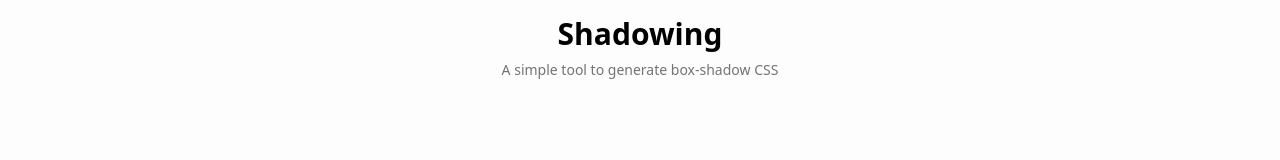
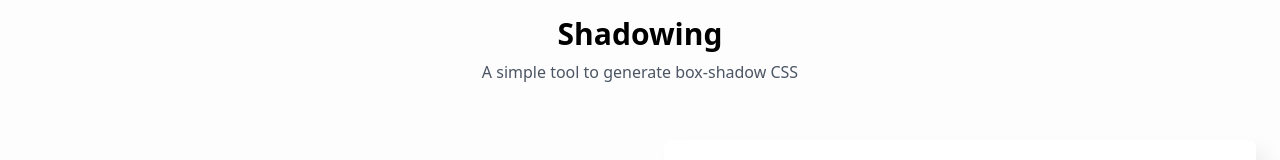
Before and after one commit to iyoub/shadowing, a Vue app: page / in a window 1280 px wide. Shown: the top 160 px of the page. Built offline with nearby package versions, Linux system fonts and the light colour scheme; what @highlightjs/vue-plugin would draw is missing.

Commit message:
unifyinf tpography classes

```diff
--- a/src/App.vue
+++ b/src/App.vue
@@ -2,7 +2,8 @@
   <main class="min-h-screen bg-neutral-100/20 flex">
     <div class="container mx-auto px-6 flex flex-col">
       <NavBar />
-      <div class="my-auto py-8">
+
+      <section class="my-10">
         <div class="grid sm:grid-cols-2 grid-cols-1 gap-12 mb-12">
           <BoxCard />
           <ControlsCard />
@@ -10,7 +11,11 @@
         <div class="flex justify-center w-auto sticky bottom-2">
           <HighlightCode :code="code" />
         </div>
-      </div>
+      </section>
+
+      <section class="my-10">
+        <ShadowPresets />
+      </section>
     </div>
   </main>
 </template>
@@ -21,4 +26,5 @@ import ControlsCard from '@/components/ControlsCard.vue'
 import HighlightCode from './components/HighlightCode.vue'
 import NavBar from './components/NavBar.vue'
 import { code } from './states/styles'
+import ShadowPresets from './components/ShadowPresets.vue'
 </script>
--- a/src/assets/main.css
+++ b/src/assets/main.css
@@ -72,3 +72,10 @@
 .icon-copy.success::before {
   content: 'Success 🎉';
 }
+
+.title {
+  @apply text-3xl font-bold mb-2;
+}
+.subtitle {
+  @apply text-gray-600;
+}
--- a/src/components/NavBar.vue
+++ b/src/components/NavBar.vue
@@ -1,7 +1,7 @@
 <template>
   <nav class="text-center py-4">
-    <h1 class="text-3xl mb-2 font-bold">Shadowing</h1>
-    <p class="text-sm text-neutral-500">A simple tool to generate box-shadow CSS</p>
+    <h1 class="title">Shadowing</h1>
+    <p class="subtitle">A simple tool to generate box-shadow CSS</p>
   </nav>
 </template>
 
```
